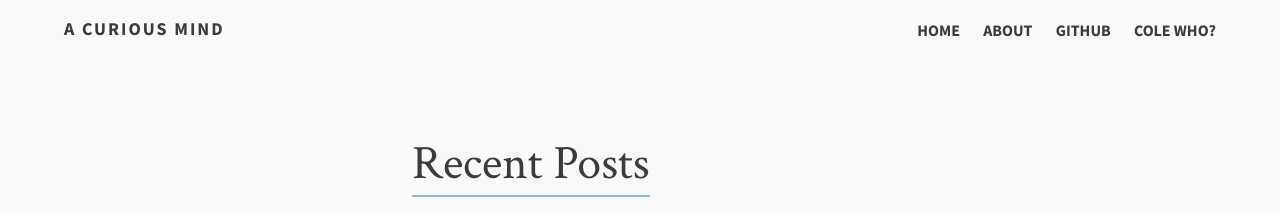
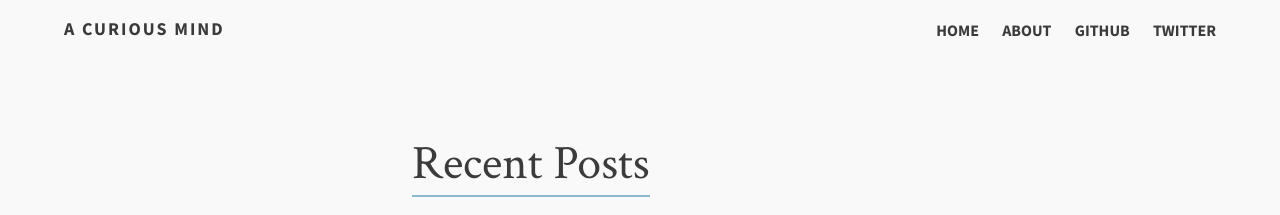
Before and after one commit to ColeTownsend/Balzac-for-Jekyll, a Jekyll site: the page built from index.md, in a window 1280 px wide. Shown: the top 215 px of the page. Built offline with Jekyll 4.4.1, drawn with Linux system fonts in a browser that asks for light colours.

Commit message:
Update _config.yml

```diff
--- a/_config.yml
+++ b/_config.yml
@@ -33,8 +33,8 @@ links:
   - title: Github
     url: https://github.com/joshfpedro
     external: true
-  - title: Cole Who?
-    url:
+  - title: Twitter
+    url: https://twitter.com/joshfpedro
     external: true
 
 # http://en.wikipedia.org/wiki/List_of_tz_database_time_zones
```
